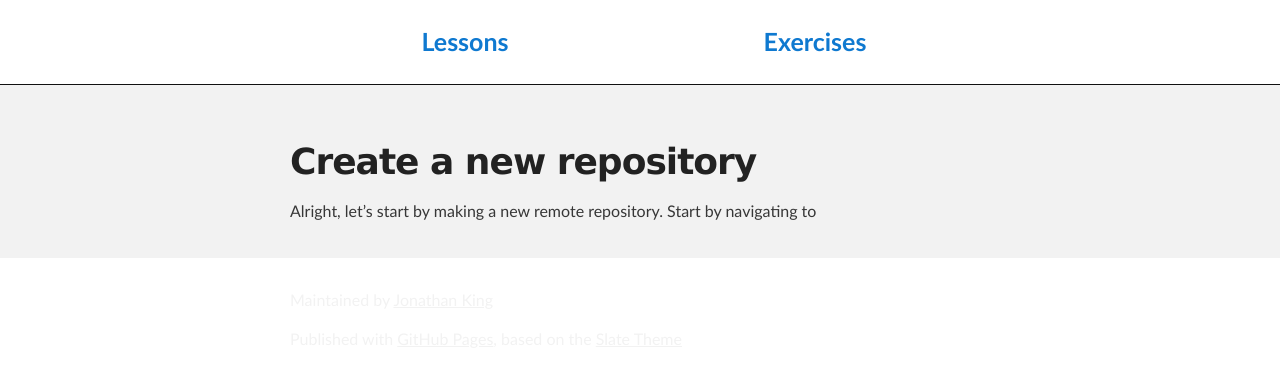
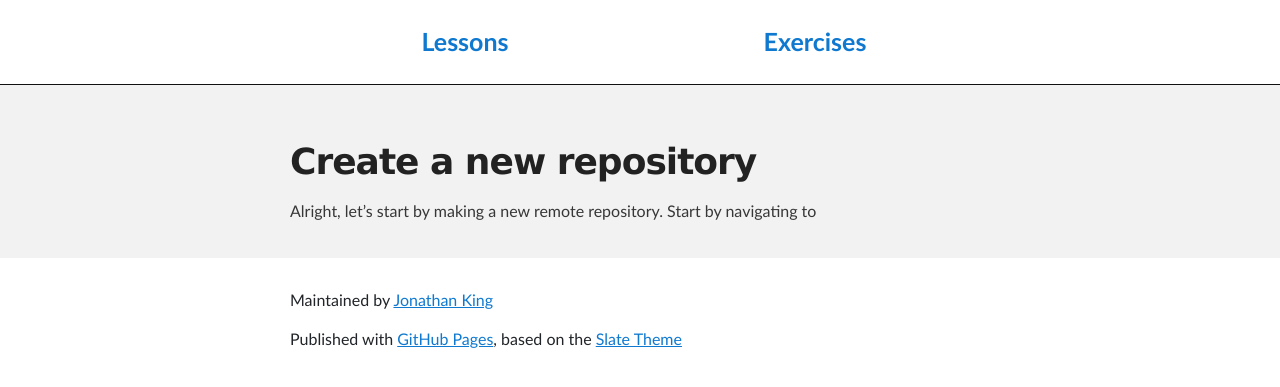
Before and after one commit to JonKing93/Github-Tutorial-Workshop, a Jekyll site: the page built from workshop/new.md, in a window 1280 px wide. Shown: the top 387 px of the page. Built offline with Jekyll 4.4.1, drawn with Linux system fonts in a browser that asks for light colours.

Commit message:
Reworked and organized style

```diff
--- a/assets/css/simple_style.css
+++ b/assets/css/simple_style.css
@@ -1,6 +1,10 @@
 @import "reset-browser-defaults.css";
 @import "rouge-github.css";
 
+
+/***************************
+Default colors and fonts
+****************************/
 body {
   box-sizing: border-box;
 
@@ -15,7 +19,6 @@ body {
   -webkit-font-smoothing: antialiased;
 }
 
-
 header {
   /* Fonts in the header (mostly the nav bar) */
   color: #212529;
@@ -24,7 +27,36 @@ header {
   font-size: 25px;
   font-weight: 900;
 }
+#header_wrap .inner {
+  padding: 50px 10px 30px 10px;
+}
 
+footer {
+  color: #212529;
+}
+
+
+
+/***************************
+Outer/inner wrap
+****************************/
+
+.outer {
+  width: 100%;
+}
+
+.inner {
+  position: relative;
+  max-width: 700px;
+  padding: 20px 10px;
+  margin: 0 auto;
+}
+
+
+
+/***************************
+Navigation bar
+****************************/
 nav {
   /* Centered items that fill the space */
   width: 100%;
@@ -94,9 +126,59 @@ float: right;
 
 
 
-/* Copy paste from slate theme */
 
 
+/***************************
+Title page
+****************************/
+#project_title {
+  margin: 0;
+  color: #212529;
+  background-color: #fff;
+  font-size: 42px;
+  font-weight: 700;
+  text-shadow: #111 0px 0px 10px;
+}
+
+#project_tagline {
+  color: #fff;
+  font-size: 24px;
+  font-weight: 300;
+  background: none;
+  text-shadow: #111 0px 0px 10px;
+}
+
+
+
+
+/***************************
+Main content
+****************************/
+
+#main_content_wrap {
+  background: #f2f2f2;
+  border-top: 1px solid #111;
+}
+
+#main_content {
+  padding-top: 40px;
+}
+
+
+
+/***************************
+Footer
+****************************/
+footer a {
+  text-decoration: underline;
+}
+
+
+
+
+/***************************
+Slate styles
+****************************/
 
 h1, h2, h3, h4, h5, h6 {
   margin: 10px 0;
@@ -137,10 +219,6 @@ p {
   margin: 10px 0 15px 0;
 }
 
-footer p {
-  color: #f2f2f2;
-}
-
 a {
   text-decoration: none;
   color: #0F79D0;
@@ -159,11 +237,6 @@ a {
 }
 
 a:hover, a:focus {
-  text-decoration: underline;
-}
-
-footer a {
-  color: #F2F2F2;
   text-decoration: underline;
 }
 
@@ -295,48 +368,3 @@ form {
   background: #f2f2f2;
   padding: 20px;
 }
-
-.outer {
-  width: 100%;
-}
-
-.inner {
-  position: relative;
-  max-width: 700px;
-  padding: 20px 10px;
-  margin: 0 auto;
-}
-
-#main_content_wrap {
-  background: #f2f2f2;
-  border-top: 1px solid #111;
-}
-
-#main_content {
-  padding-top: 40px;
-}
-
-#footer_wrap {
-  background: #fff;
-}
-
-#header_wrap .inner {
-  padding: 50px 10px 30px 10px;
-}
-
-#project_title {
-  margin: 0;
-  color: #212529;
-  background-color: #fff;
-  font-size: 42px;
-  font-weight: 700;
-  text-shadow: #111 0px 0px 10px;
-}
-
-#project_tagline {
-  color: #fff;
-  font-size: 24px;
-  font-weight: 300;
-  background: none;
-  text-shadow: #111 0px 0px 10px;
-}
```
